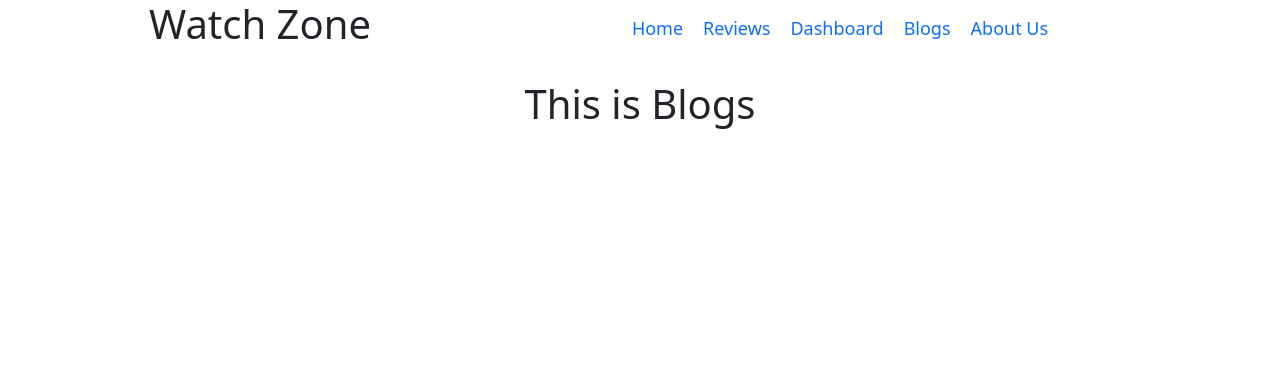
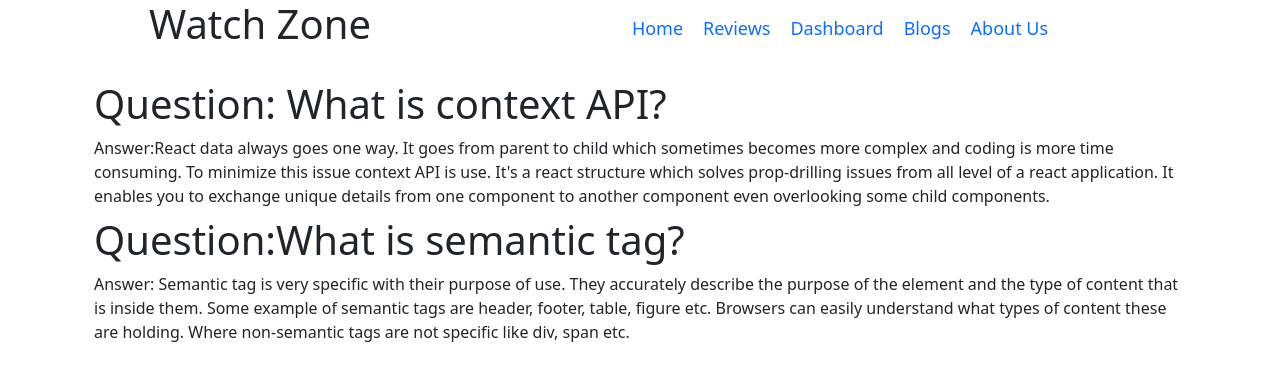
Before and after one commit to Easrib/watch-zone, a React (Create React App) app: page /blogs in a window 1280 px wide. Shown: the top 380 px of the page. Built offline with nearby package versions, Linux system fonts and the light colour scheme.

Commit message:
question & answer part finished

```diff
--- a/src/components/Blogs/Blogs.js
+++ b/src/components/Blogs/Blogs.js
@@ -2,8 +2,11 @@ import React from 'react';
 
 const Blogs = () => {
     return (
-        <div>
-            <h1>This is Blogs</h1>
+        <div className='container text-start mt-4'>
+            <h1>Question: What is context API?</h1>
+            <p className='mb-2'>Answer:React data always goes one way. It goes from parent to child which sometimes becomes more complex and coding is more time consuming. To minimize this issue context API is use. It's a react structure which solves prop-drilling issues from all level of a react application. It enables you to exchange unique details from one component to another component even overlooking some child components.</p>
+            <h1>Question:What is semantic tag?</h1>
+            <p>Answer: Semantic tag is very specific with their purpose of use. They accurately describe the purpose of the element and the type of content that is inside them. Some example of semantic tags are header, footer, table, figure etc. Browsers can easily understand what types of content these are holding. Where non-semantic tags are not specific like div, span etc.   </p>
         </div>
     );
 };
```
